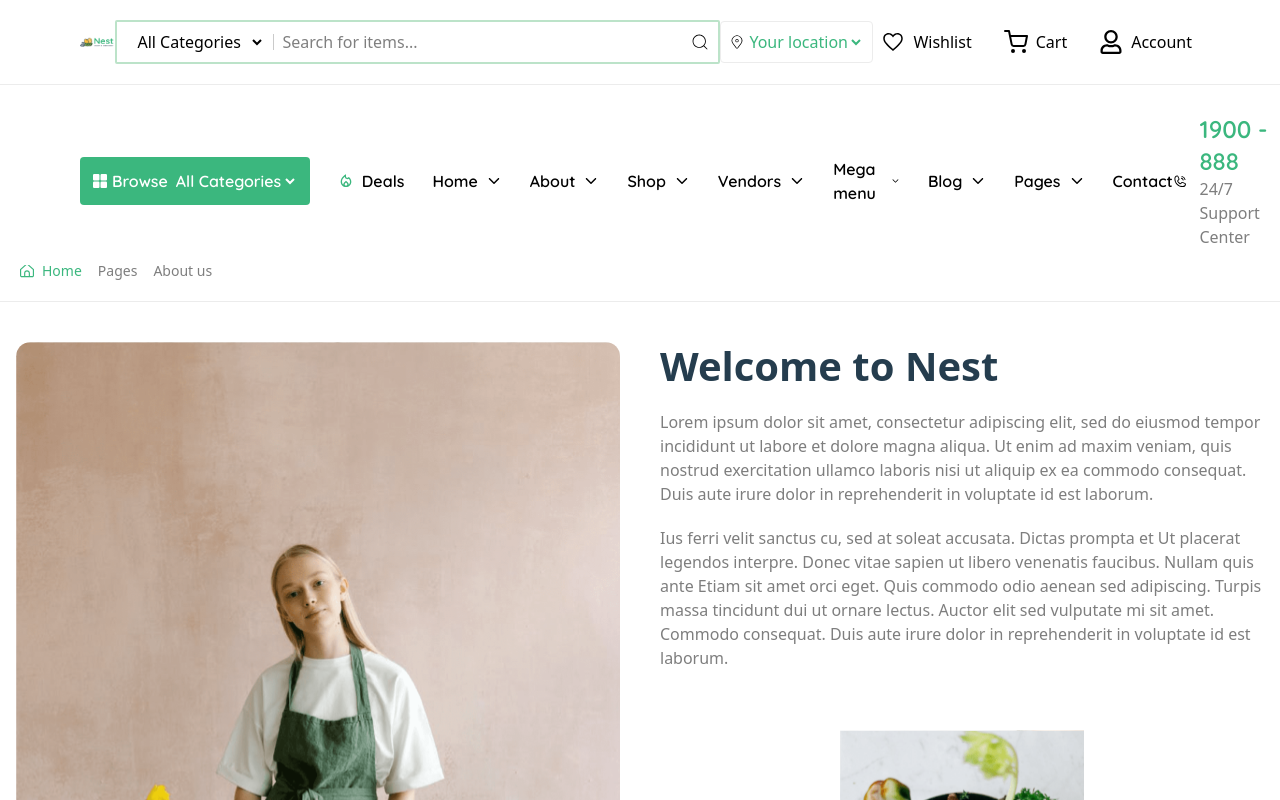
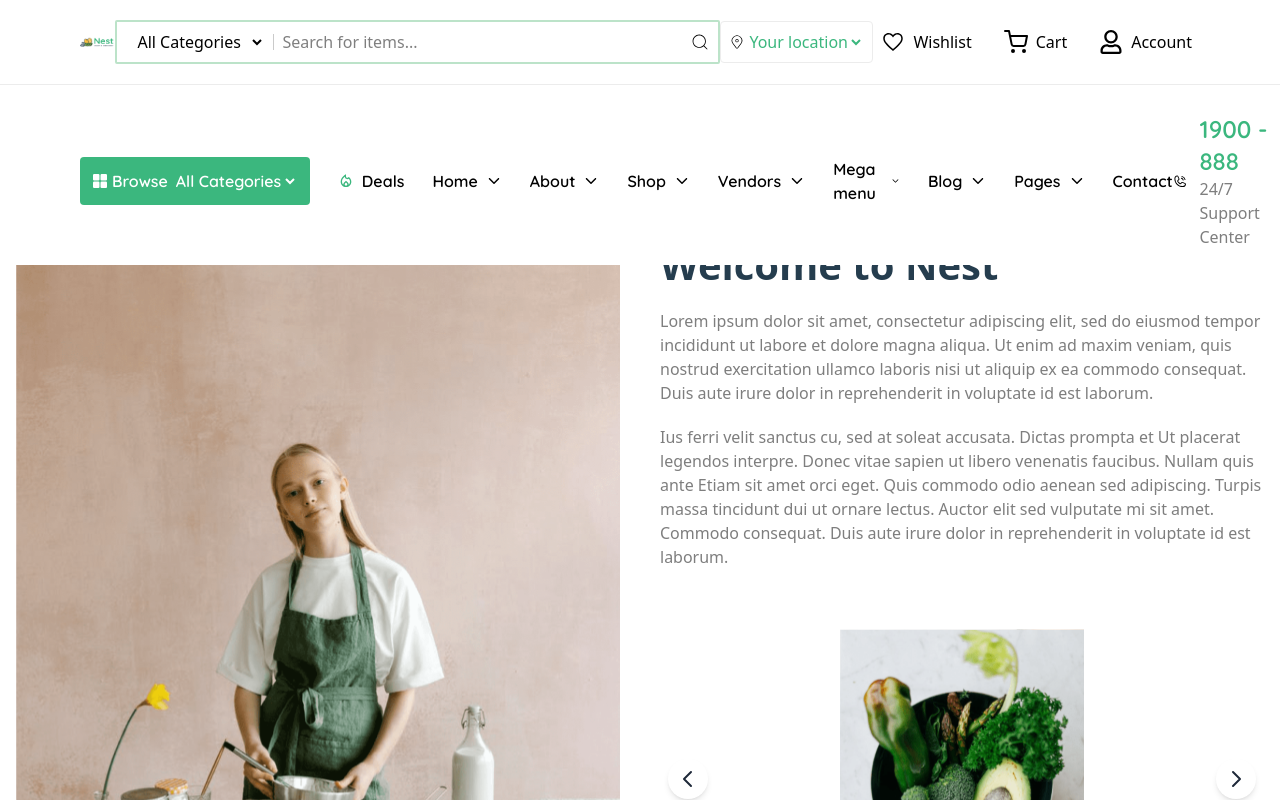
Before and after one commit to mukhriddin42/e-commerce-ui, a React (Vite) app: page /about in a window 1280 px wide. Shown: the top 800 px of the page. Built offline with nearby package versions, Linux system fonts and the light colour scheme.

Commit message:
Update About.jsx

```diff
--- a/src/pages/About.jsx
+++ b/src/pages/About.jsx
@@ -14,8 +14,8 @@ import telegram from "../assets/About/icons/twitter.svg";
 import youtube from "../assets/About/icons/youtube.png";
 const About = () => {
   return (
-    <div className="mt-60">
-      <ul className="flex mx-auto gap-4 pl-5 pt-5 pb-5 ">
+    <div className="mt-45 ">
+      <ul className="flex mx-auto gap-4 pl-5 pt-5 pb-5 fixed bg-white w-full ">
         <li className="flex gap-2 text-[14px] text-[#3BB77E]">
           <img src={home} alt="" />
           Home
@@ -26,7 +26,7 @@ const About = () => {
       <hr className="text-[#ECECEC]" />
 
       {/*  */}
-      <div className="container mx-auto flex flex-col lg:flex-row gap-10 justify-between items-center px-4 py-10">
+      <div className="container mx-auto mt-5 flex flex-col lg:flex-row gap-10 justify-between items-center px-4 py-10">
         <div className="w-full lg:w-1/2">
           <img src={Welcome} alt="Welcome" className="w-full h-auto" />
         </div>
```
